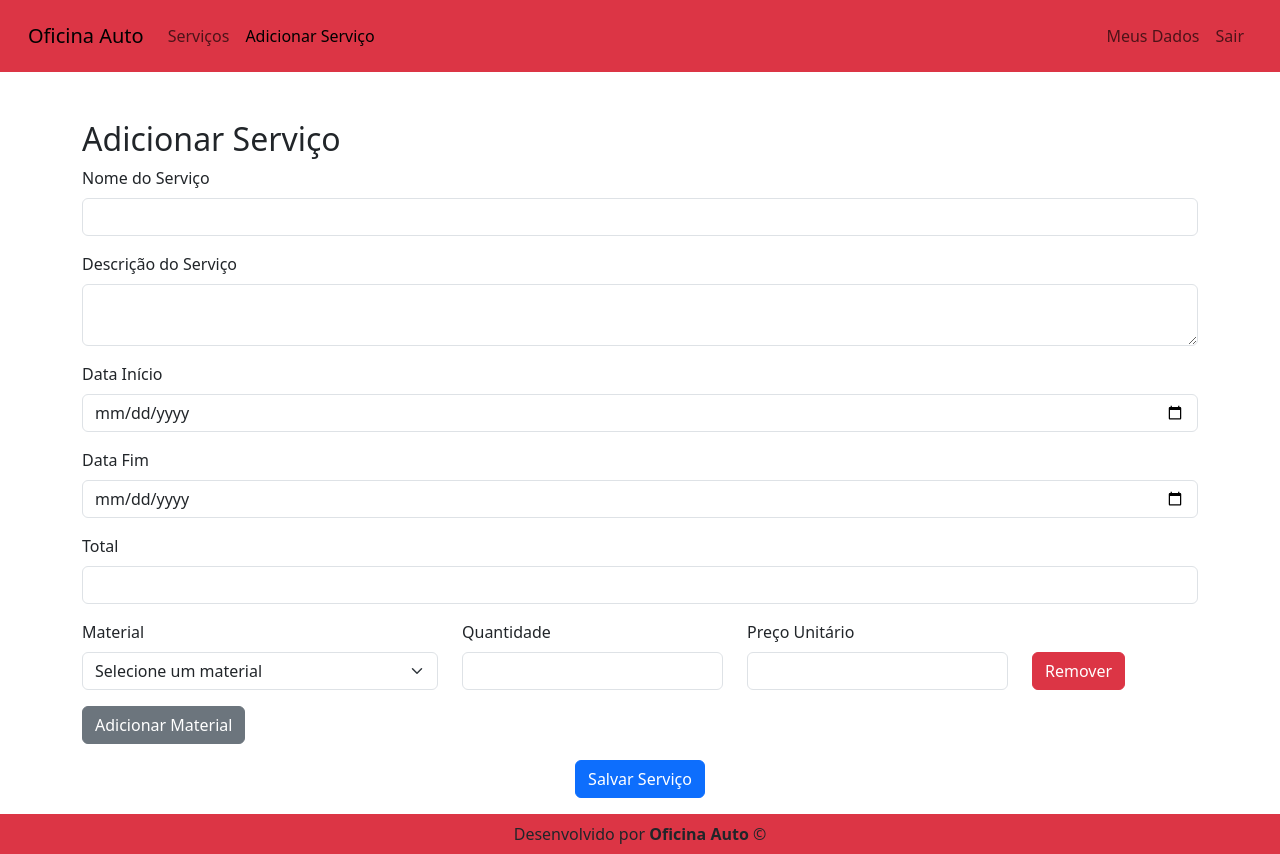
After one commit to Werbster-MT/projeto-oficina, a PHP site: page /adicionar_servico.php in a window 1280 px wide. The commit adds this page. Run offline with PHP 8.4, Linux system fonts and the light colour scheme; data that the repository does not hold is empty; some libraries are stand-ins or nearby versions.

Commit message:
[FEAT] Adicionando telas de servicos.

```diff
--- /dev/null
+++ b/adicionar_servico.php
@@ -0,0 +1,210 @@
+<?php
+    session_start();
+    include_once "includes/config/banco.php";
+
+    if ($_SERVER["REQUEST_METHOD"] == "POST") {
+        $nome_servico = $_POST["nome_servico"];
+        $descricao_servico = $_POST["descricao_servico"];
+        $data_inicio = $_POST["data_inicio"];
+        $data_fim = $_POST["data_fim"];
+        $total = $_POST["total"];
+        $materiais = $_POST["materiais"];
+        $quantidades = $_POST["quantidades"];
+        $precos = $_POST["precos"];
+        $user = $_SESSION["usuario"];
+
+        // Inicia uma transação
+        $banco->begin_transaction();
+        try {
+            // Inserir o serviço
+            $query_servico = "INSERT INTO servico (nome, descricao, data_inicio, data_fim, total, usuario) VALUES (?, ?, ?, ?, ?, ?)";
+            $stmt = $banco->prepare($query_servico);
+            $stmt->bind_param("ssssds", $nome_servico, $descricao_servico, $data_inicio, $data_fim, $total, $user);
+            $stmt->execute();
+
+            $id_servico = $banco->insert_id;
+
+            // Inserir os materiais associados ao serviço e atualizar o estoque
+            $query_material = "INSERT INTO servico_material (id_servico, id_material, quantidade, preco_unitario, subtotal) VALUES (?, ?, ?, ?, ?)";
+            $stmt_material = $banco->prepare($query_material);
+
+            $query_update_estoque = "UPDATE material SET quantidade = quantidade - ? WHERE id_material = ?";
+            $stmt_update_estoque = $banco->prepare($query_update_estoque);
+
+            foreach ($materiais as $index => $id_material) {
+                $quantidade = $quantidades[$index];
+                $preco = $precos[$index];
+                $subtotal = $quantidade * $preco;
+
+                // Inserir na tabela servico_material
+                $stmt_material->bind_param("iiidd", $id_servico, $id_material, $quantidade, $preco, $subtotal);
+                $stmt_material->execute();
+
+                // Atualizar o estoque
+                $stmt_update_estoque->bind_param("ii", $quantidade, $id_material);
+                $stmt_update_estoque->execute();
+            }
+
+            // Commit da transação
+            $banco->commit();
+            header("Location: dashboard.php?success=1");
+        } catch (Exception $e) {
+            // Rollback da transação em caso de erro
+            $banco->rollback();
+            echo "Erro: " . $e->getMessage();
+        }
+    }
+?>
+
+<!DOCTYPE html>
+<html lang="pt-br">
+<head>
+    <meta charset="UTF-8">
+    <meta name="viewport" content="width=device-width, initial-scale=1.0">
+    <title>Adicionar Serviço</title>
+    <link href="https://cdn.jsdelivr.net/npm/bootstrap@5.3.3/dist/css/bootstrap.min.css" rel="stylesheet" integrity="sha384-QWTKZyjpPEjISv5WaRU9OFeRpok6YctnYmDr5pNlyT2bRjXh0JMhjY6hW+ALEwIH" crossorigin="anonymous">
+    <script src="https://kit.fontawesome.com/0c23645969.js" crossorigin="anonymous"></script>
+    <link rel="stylesheet" href="assets/css/style.css">
+</head>
+<body>
+<header>
+        <nav class="navbar navbar-expand-lg bg-danger p-3">
+            <div class="container-fluid">
+                <a class="navbar-brand" href="#">Oficina Auto</a>
+                <button class="navbar-toggler" type="button" data-bs-toggle="collapse" data-bs-target="#navbarNav" aria-controls="navbarNav" aria-expanded="false" aria-label="Toggle navigation">
+                    <span class="navbar-toggler-icon"></span>
+                </button>
+
+                <div class="collapse navbar-collapse justify-content-between" id="navbarNav">
+                    <ul class="navbar-nav">
+                        <li class='nav-item'>
+                            <a class='nav-link' href='dashboard.php'>Serviços</a>
+                        </li>
+                        <li class='nav-item'>
+                            <a class='nav-link active' href='adicionar_servico.php'>Adicionar Serviço</a>
+                        </li>
+                    </ul>
+                    <div class="navbar-nav">
+                        <span class="nav-item">
+                            <a href="" class="nav-link">Meus Dados</a>
+                        </span>
+                        <span class="nav-item">
+                            <a class="nav-link" href="logout.php">Sair</a>
+                        </div>
+                    </span>
+                </div>
+            </div>
+        </nav>
+    </header>
+
+    <div class="container mt-5">
+        <h2>Adicionar Serviço</h2>
+        <form method="POST">
+            <div class="mb-3">
+                <label for="nome_servico" class="form-label">Nome do Serviço</label>
+                <input type="text" class="form-control" id="nome_servico" name="nome_servico" required>
+            </div>
+            <div class="mb-3">
+                <label for="descricao_servico" class="form-label">Descrição do Serviço</label>
+                <textarea class="form-control" id="descricao_servico" name="descricao_servico" required></textarea>
+            </div>
+            <div class="mb-3">
+                <label for="data_inicio" class="form-label">Data Início</label>
+                <input type="date" class="form-control" id="data_inicio" name="data_inicio" required>
+            </div>
+            <div class="mb-3">
+                <label for="data_fim" class="form-label">Data Fim</label>
+                <input type="date" class="form-control" id="data_fim" name="data_fim" required>
+            </div>
+            <div class="mb-3">
+                <label for="total" class="form-label">Total</label>
+                <input type="number" class="form-control" id="total" name="total" step="0.01" required>
+            </div>
+            <div id="materiais-container">
+                <div class="row mb-3 material-item">
+                    <div class="col-md-4">
+                        <label for="materiais" class="form-label">Material</label>
+                        <select class="form-select" name="materiais[]" required>
+                            <option value="">Selecione um material</option>
+                            <?php
+                                $query_materiais = "SELECT id_material, nome FROM material";
+                                $res_materiais = $banco->query($query_materiais);
+
+                                while ($material = $res_materiais->fetch_assoc()) {
+                                    echo "<option value='{$material['id_material']}'>{$material['nome']}</option>";
+                                }
+                            ?>
+                        </select>
+                    </div>
+                    <div class="col-md-3">
+                        <label for="quantidades" class="form-label">Quantidade</label>
+                        <input type="number" class="form-control" name="quantidades[]" step="1" required>
+                    </div>
+                    <div class="col-md-3">
+                        <label for="precos" class="form-label">Preço Unitário</label>
+                        <input type="number" class="form-control" name="precos[]" step="0.01" required>
+                    </div>
+                    <div class="col-md-2 d-flex align-items-end">
+                        <button type="button" class="btn btn-danger btn-remove-material">Remover</button>
+                    </div>
+                </div>
+            </div>
+            <div class="mb-3">
+                <button type="button" class="btn btn-secondary" id="btn-add-material">Adicionar Material</button>
+            </div>
+            <div class="row mb-3">
+                <div class="col-md-12 text-center">
+                    <button type="submit" class="btn btn-primary">Salvar Serviço</button>
+                </div>
+            </div>
+        </form>
+    </div>
+
+    <!-- Template Oculto -->
+    <div id="material-template" class="row mb-3 material-item" style="display: none;">
+        <div class="col-md-4">
+            <label for="materiais" class="form-label">Material</label>
+            <select class="form-select" name="materiais[]" required>
+                <option value="">Selecione um material</option>
+                <?php
+                    $query_materiais = "SELECT id_material, nome FROM material";
+                    $res_materiais = $banco->query($query_materiais);
+
+                    while ($material = $res_materiais->fetch_assoc()) {
+                        echo "<option value='{$material['id_material']}'>{$material['nome']}</option>";
+                    }
+                ?>
+            </select>
+        </div>
+        <div class="col-md-3">
+            <label for="quantidades" class="form-label">Quantidade</label>
+            <input type="number" class="form-control" name="quantidades[]" step="1" required>
+        </div>
+        <div class="col-md-3">
+            <label for="precos" class="form-label">Preço Unitário</label>
+            <input type="number" class="form-control" name="precos[]" step="0.01" required>
+        </div>
+        <div class="col-md-2 d-flex align-items-end">
+            <button type="button" class="btn btn-danger btn-remove-material">Remover</button>
+        </div>
+    </div>
+
+    <?php include_once "includes/templates/footer.php"?>
+    <script>
+        document.getElementById('btn-add-material').addEventListener('click', function() {
+            var container = document.getElementById('materiais-container');
+            var template = document.getElementById('material-template').cloneNode(true);
+            template.style.display = 'flex';
+            template.removeAttribute('id');
+            container.appendChild(template);
+        });
+
+        document.addEventListener('click', function(e) {
+            if (e.target && e.target.classList.contains('btn-remove-material')) {
+                e.target.closest('.material-item').remove();
+            }
+        });
+    </script>
+</body>
+</html>
+</html>
--- a/assets/css/style.css
+++ b/assets/css/style.css
@@ -1 +1,22 @@
 @charset "UTF-8";
+
+.card-custom {
+    height: 300px;
+    width: 100%;
+}
+
+.card-custom .card-block li {
+    list-style: none;
+    font-size: 0.8em;
+}
+
+.card-block {
+    display: flex;
+    flex-direction: column;
+    justify-content: space-between;
+    height: 100%;
+}
+
+#service-icon {
+    font-size: 60px;
+}
--- a/index.php
+++ b/index.php
@@ -5,7 +5,7 @@
     <meta name="viewport" content="width=device-width, initial-scale=1.0">
     <title>Login</title>
     <link href="https://cdn.jsdelivr.net/npm/bootstrap@5.3.3/dist/css/bootstrap.min.css" rel="stylesheet" integrity="sha384-QWTKZyjpPEjISv5WaRU9OFeRpok6YctnYmDr5pNlyT2bRjXh0JMhjY6hW+ALEwIH" crossorigin="anonymous">
-    <link rel="stylesheet" href="Assets/css/style.css">
+    <link rel="stylesheet" href="assets/css/style.css">
 </head>
 <body>
     <section class="vh-100 d-flex align-items-center justify-content-center">
```
Also changed, not shown: alterar_servico.php (added, +109 -0 lines), dashboard.php (+97 -16 lines), includes/templates/header.php (+4 -12 lines), mecanico/servicos.php (deleted, +0 -51 lines), servicos.php (added, +127 -0 lines).
